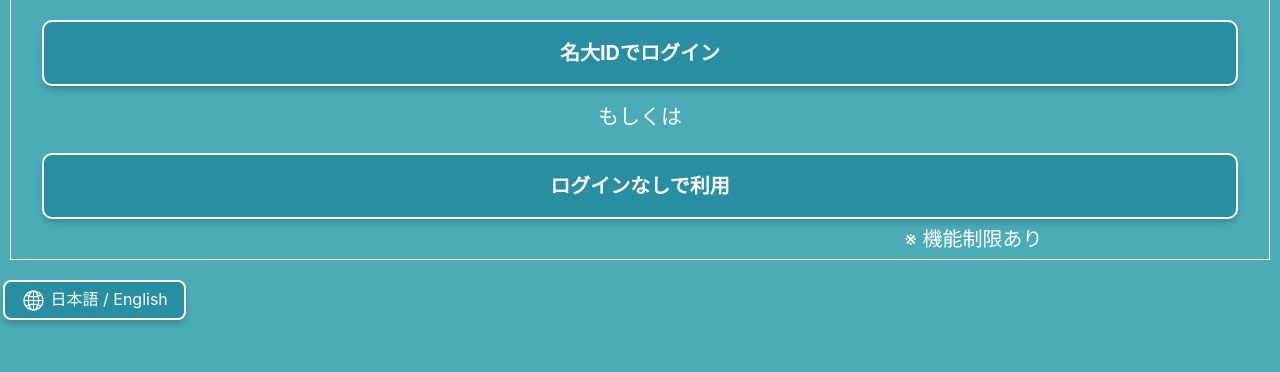
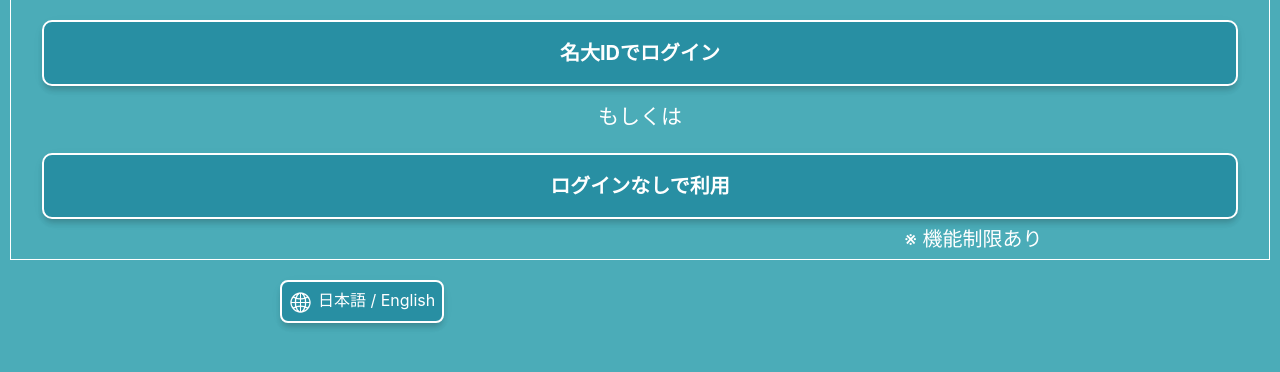
Before and after one commit to 432tkhr/NU-Maps, a PHP site: page / in a window 1280 px wide. Shown: the part 395-767 px from the top of the page. Run offline with PHP 8.4, Linux system fonts and the light colour scheme; some libraries are stand-ins or nearby versions; some web fonts are replaced.

Commit message:
Add files via upload

```diff
--- a/style.css
+++ b/style.css
@@ -476,9 +476,9 @@ body {
 .language_btn {
   display: inline-block;
   background-color: #288FA3;
-  padding: 0.3em 1em;
+  padding: 0.4em;
   margin-top: 20px;
-  margin-left: 3px;
+  margin-left: 280px;
   text-decoration: none;
   border: solid #fff;
   border-radius: 8px;
```
